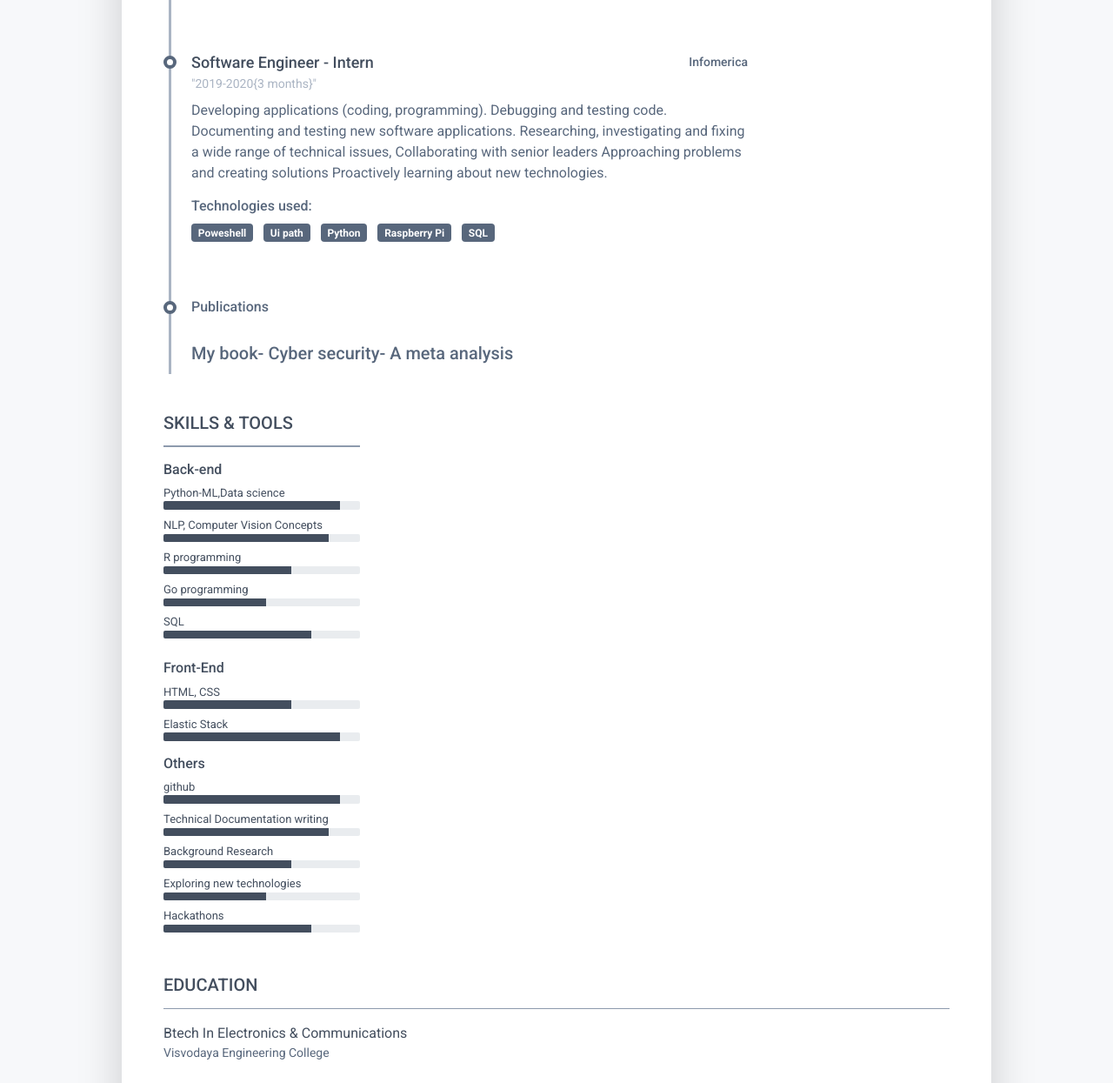
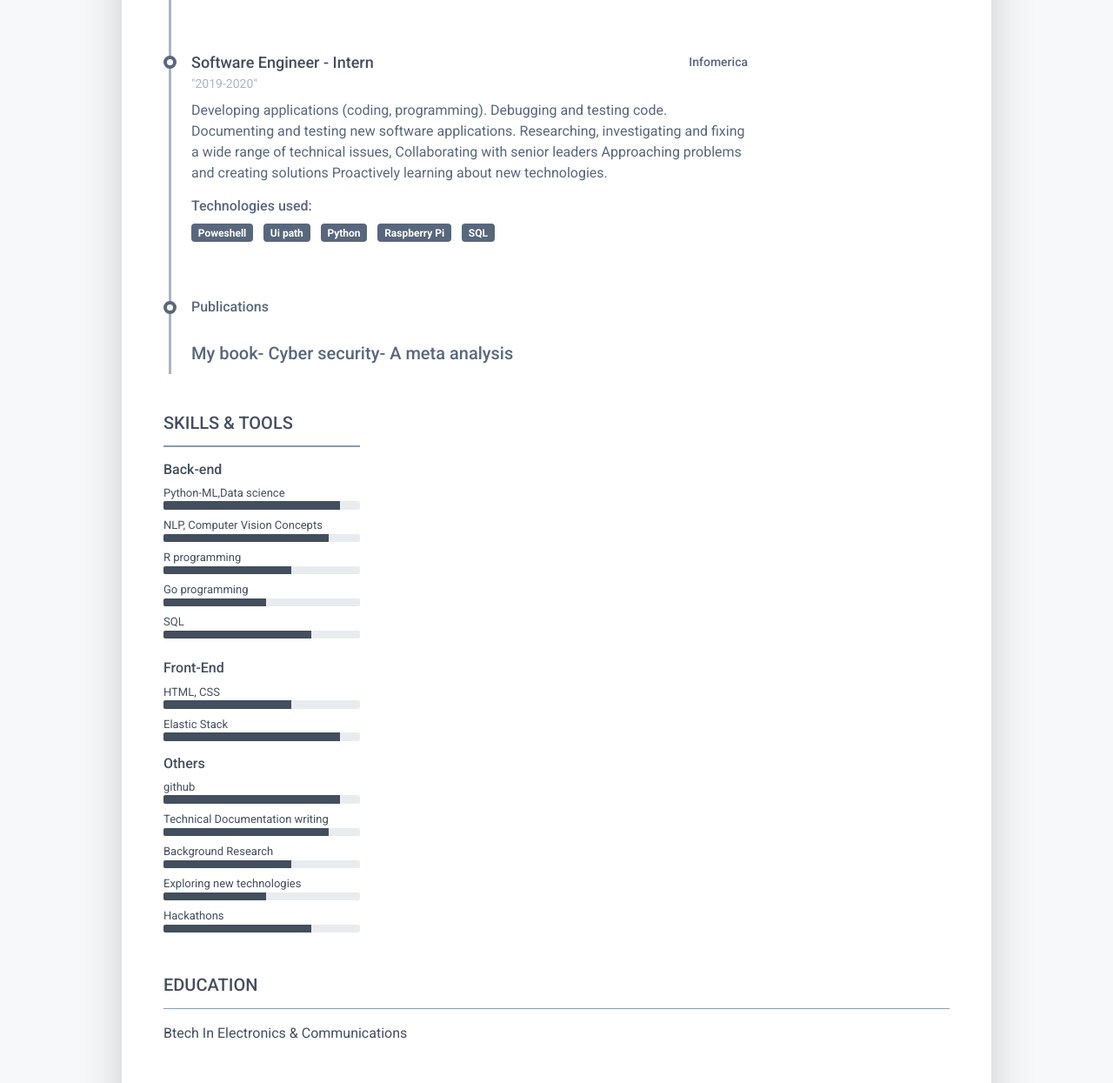
Before and after one commit to Bhargav-Ravinuthala/resume, a plain HTML site: page index.html in a window 1280 px wide. Shown: the part 1260-2505 px from the top of the page at 87% size. Drawn offline with Linux system fonts and the light colour scheme.

Commit message:
Update index.html

```diff
--- a/index.html
+++ b/index.html
@@ -44,7 +44,7 @@
 						    </div><!--//primary-info-->
 						    <div class="secondary-info col-auto mt-2">
 							    <ul class="resume-social list-unstyled">
-					                <li class="mb-3"><a class="text-link" href="https://www.linkedin.com/in/bhargav-r-169153184/"><span class="fa-container text-center me-2"><i class="fab fa-linkedin-in fa-fw"></i></span>https://www.linkedin.com/in/bhargav-r-169153184/</a></li>
+					                <li class="mb-3"><a class="text-link" href="https://www.linkedin.com/company/infomerica/mycompany/"><span class="fa-container text-center me-2"><i class="fab fa-linkedin-in fa-fw"></i></span>https://www.linkedin.com/in/bhargav-r-169153184/</a></li>
 					                <li class="mb-3"><a class="text-link" href="https://github.com/Bhargav-Ravinuthala"><span class="fa-container text-center me-2"><i class="fab fa-github-alt fa-fw"></i></span>https://github.com/Bhargav-Ravinuthala</a></li>
 					                <li class="mb-3"><a class="text-link" href="https://medium.com/@bhargavravinuthala"><span class="fa-container text-center me-2"><i class="fab fa-codepen fa-fw"></i></span>https://medium.com/@bhargavravinuthala</a></li>
 					                <li><a class="text-link" href="https://bhargav-ravinuthala.github.io/My-infosite/"><span class="fa-container text-center me-2"><i class="fas fa-globe"></i></span>https://bhargav-ravinuthala.github.io/My-infosite/</a></li>
@@ -135,7 +135,7 @@
 										        <h3 class="resume-position-title font-weight-bold mb-1">Software Engineer - Intern  </h3>
 										        <div class="resume-company-name ms-auto">Infomerica</div>
 										    </div><!--//row-->
-										    <div class="resume-position-time">"2019-2020{3 months}"</div>
+										    <div class="resume-position-time">"2019-2020"</div>
 									    </div><!--//resume-timeline-item-header-->
 									    <div class="resume-timeline-item-desc">
 										    <p>Developing applications (coding, programming). Debugging and testing code. Documenting and testing new software applications. Researching, investigating and fixing a wide range of technical issues, Collaborating with senior leaders Approaching problems and creating solutions Proactively learning about new technologies. </p>
@@ -283,7 +283,7 @@
 							    <ul class="list-unstyled">
 								    <li class="mb-2">
 								        <div class="resume-degree font-weight-bold">Btech In Electronics & Communications</div>
-								        <div class="resume-degree-org">Visvodaya Engineering College</div>
+
 
 								    </li>
 
```
